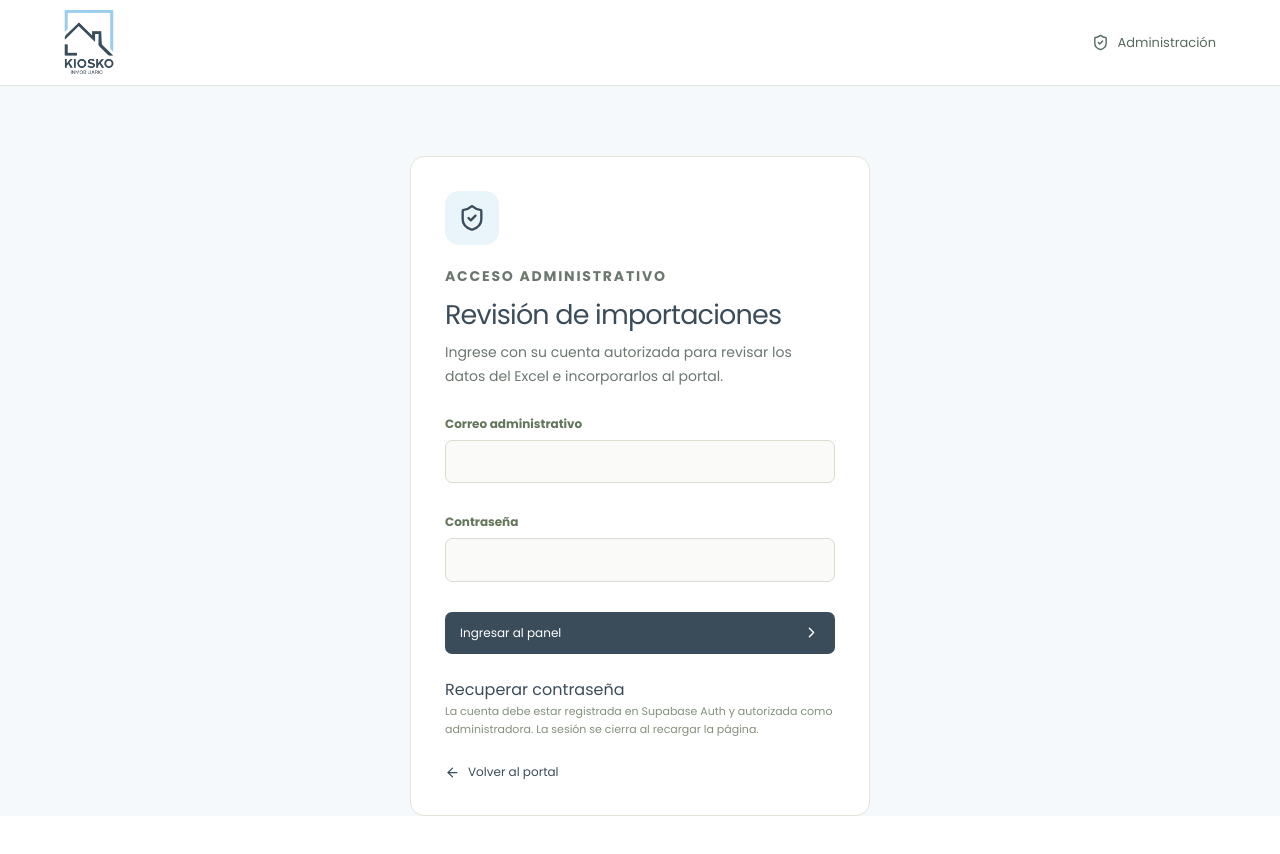
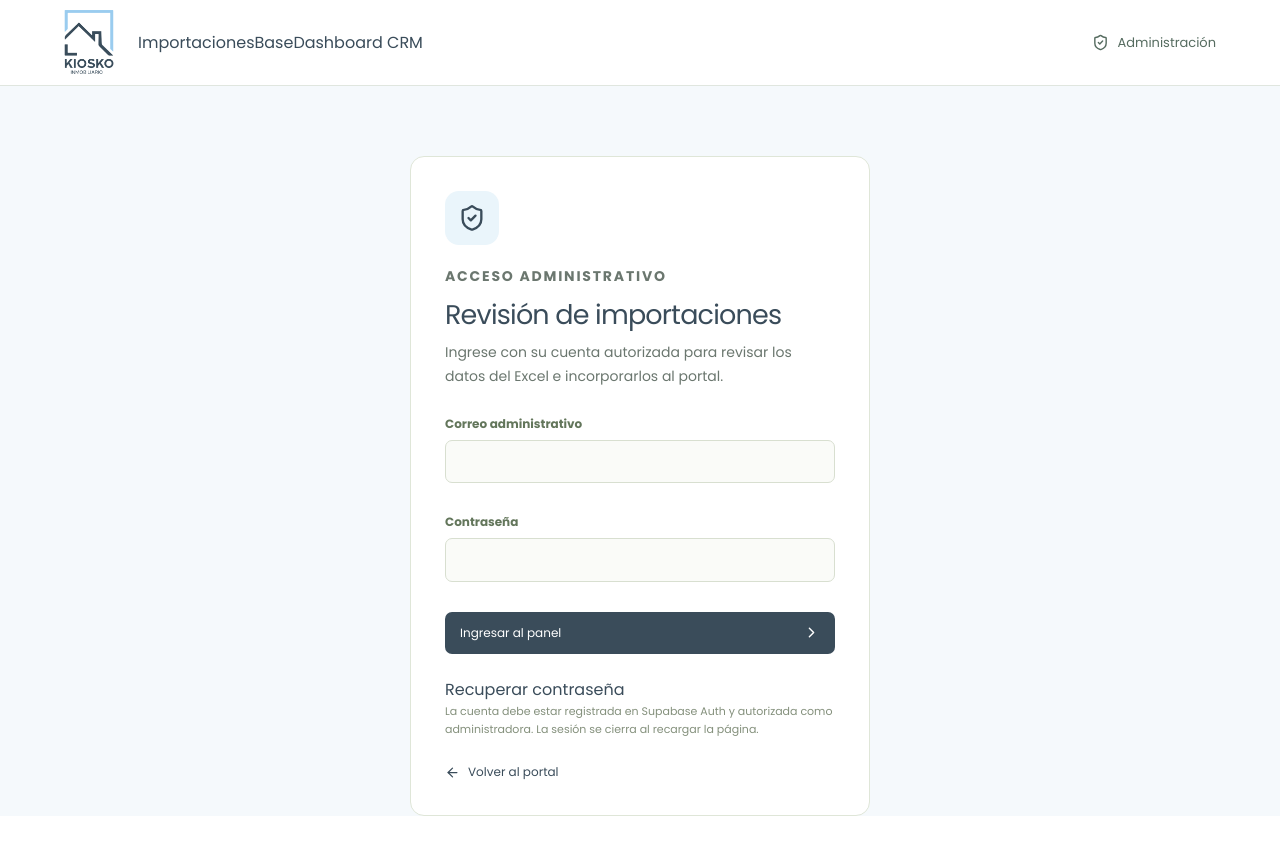
Before and after one commit to KioskoInmobiliario/portalKiosko, a Next.js app: page /admin/importaciones in a window 1280 px wide. Shown: the top 854 px of the page. Built offline with nearby package versions, Linux system fonts and the light colour scheme.

Commit message:
Agrega acceso Base al panel de importaciones

```diff
--- a/app/admin/importaciones/panel.tsx
+++ b/app/admin/importaciones/panel.tsx
@@ -94,7 +94,7 @@ export default function AdminPanel() {
  </fieldset>;
 
  return <main className={styles.shell}>
-  <header className={styles.header}><Link href="/" className={styles.brand}><Image src="/kiosko-logo.png" alt="Kiosko Inmobiliario" width={1356} height={1800} className={styles.logo} priority /></Link><div className={styles.adminLabel}><ShieldCheck size={17}/> Administración</div>{token&&<button onClick={logout} className={styles.light}><LogOut size={16}/> Salir</button>}</header>
+  <header className={styles.header}><Link href="/" className={styles.brand}><Image src="/kiosko-logo.png" alt="Kiosko Inmobiliario" width={1356} height={1800} className={styles.logo} priority /></Link><nav className={styles.nav} aria-label="Administración"><Link href="/admin/importaciones" aria-current="page">Importaciones</Link><Link href="/admin/base">Base</Link><Link href="/admin/dashboard">Dashboard CRM</Link></nav><div className={styles.adminLabel}><ShieldCheck size={17}/> Administración</div>{token&&<button onClick={logout} className={styles.light}><LogOut size={16}/> Salir</button>}</header>
   {!token ? <section className={styles.login}><div className={styles.icon}><ShieldCheck size={28}/></div><p className={styles.eyebrow}>ACCESO ADMINISTRATIVO</p><h1>Revisión de importaciones</h1><p>Ingrese con su cuenta autorizada para revisar los datos del Excel e incorporarlos al portal.</p>
    <form onSubmit={recovering?recoverPassword:login}><label className={styles.field}><span>Correo administrativo</span><input type="email" autoComplete="username" required disabled={busy} value={authEmail} onChange={e=>setAuthEmail(e.target.value)}/></label>{!recovering&&<label className={styles.field}><span>Contraseña</span><input type="password" autoComplete="current-password" required value={password} onChange={e=>setPassword(e.target.value)}/></label>}<button className={styles.primary} disabled={busy}>{recovering?(busy?'Enviando enlace…':'Enviar enlace de recuperación'):(busy?'Verificando acceso…':'Ingresar al panel')}<ChevronRight size={17}/></button></form>
    <button type="button" className={styles.back} disabled={busy} style={{background:'none',border:0,padding:0}} onClick={()=>{setRecovering(!recovering);setPassword('');setErrors([]);setNotice('');}}>{recovering?'Volver al inicio de sesión':'Recuperar contraseña'}</button>
```
